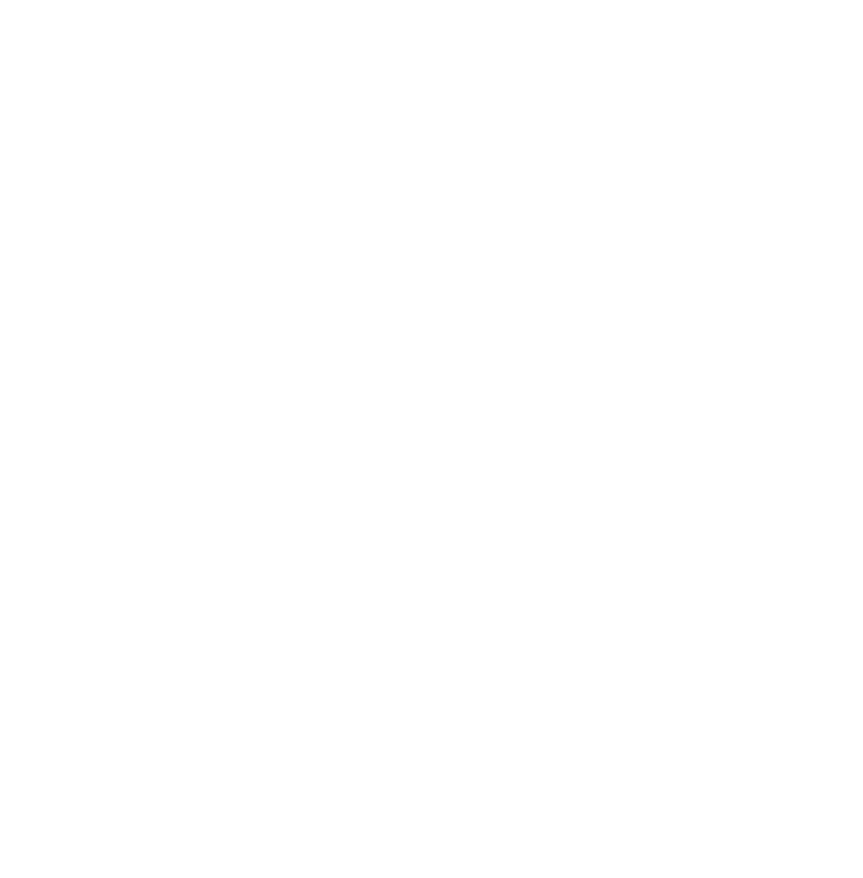
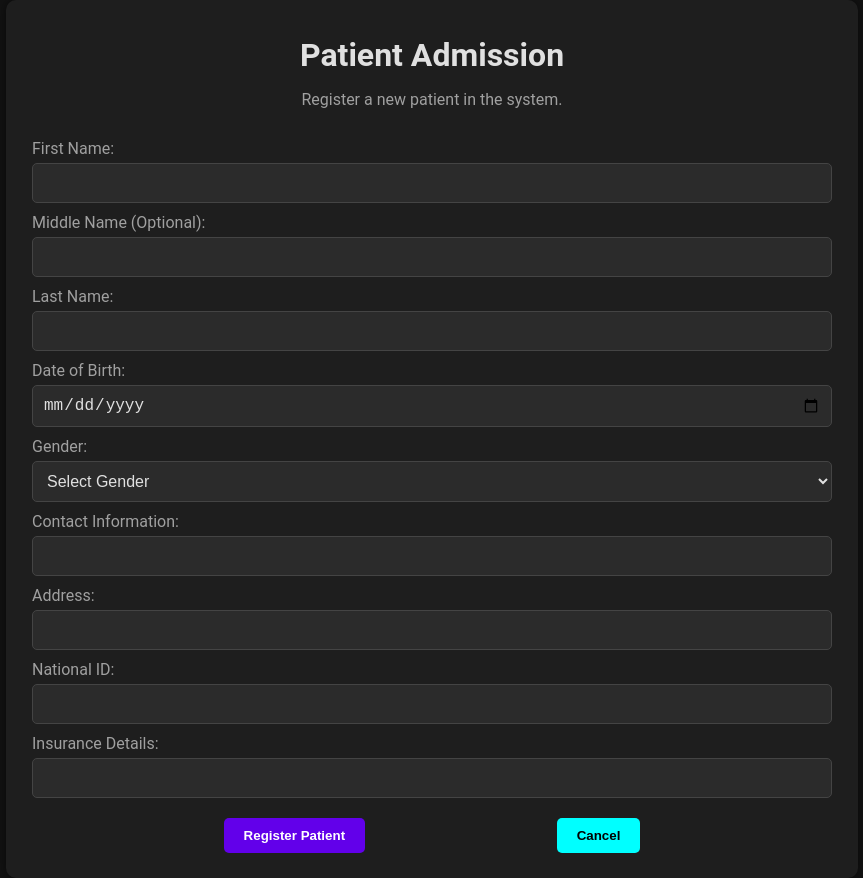
Before and after one commit to Sarpyildir/CS411Project2, a React (Create React App) app in the folder lhospital/: page /patient-admission in a window 1280 px wide. Before the commit this address had no page. Shown: the whole page, without its empty margins (208-1071 px from the left). Before the commit the page ends 800 px from the top, so only its background shows below. Built offline with nearby package versions, Linux system fonts and the light colour scheme.

Commit message:
Patient Admission Module

```diff
--- a/lhospital/src/App.js
+++ b/lhospital/src/App.js
@@ -4,6 +4,7 @@
 import RegisterPage from "./Pages/RegisterPage";
 import HomePage from "./Pages/HomePage";
 import VerificationPage from "./Pages/VerificationPage";
+import PatientAdmissionPage from "./Pages/PatientAdmissionPage";
 
 function App() {
 	return (
@@ -24,6 +25,10 @@
 				path="/verify"
 				element={<VerificationPage />}
 			/>
+			<Route
+				path="/patient-admission"
+				element={<PatientAdmissionPage />}
+			/>
 		</Routes>
 	);
 }
--- a/lhospital/src/Pages/HomePage.js
+++ b/lhospital/src/Pages/HomePage.js
@@ -1,4 +1,5 @@
 import React from "react";
+import { useNavigate } from "react-router-dom";
 
 const HomePage = () => {
 	const styles = {
@@ -51,6 +52,10 @@
 			color: "black",
 		},
 	};
+	const navigate = useNavigate();
+	const handlePatientAdmissionRedirection = () => {
+		navigate("/patient-admission");
+	};
 
 	return (
 		<div style={styles.body}>
@@ -64,8 +69,11 @@
 					</p>
 				</header>
 				<div>
-					<button style={{ ...styles.button, ...styles.btnPrimary }}>
-						Go to Dashboard
+					<button
+						style={{ ...styles.button, ...styles.btnPrimary }}
+						onClick={handlePatientAdmissionRedirection}
+					>
+						Patient Admission Module
 					</button>
 					<button
 						style={{ ...styles.button, ...styles.btnSecondary }}
--- /dev/null
+++ b/lhospital/src/Pages/PatientAdmissionPage.js
@@ -0,0 +1,309 @@
+import React, { useState } from "react";
+import { useNavigate } from "react-router-dom";
+
+const PatientAdmission = () => {
+	const styles = {
+		body: {
+			backgroundColor: "#121212",
+			margin: 0,
+			color: "#e0e0e0",
+			fontFamily: "'Roboto', sans-serif",
+			minHeight: "100vh",
+			display: "flex",
+			flexDirection: "column",
+			alignItems: "center",
+			justifyContent: "center",
+		},
+		container: {
+			width: "90%",
+			maxWidth: "800px",
+			backgroundColor: "#1e1e1e",
+			borderRadius: "10px",
+			padding: "2%",
+			boxShadow: "0 0 10px rgba(0, 0, 0, 0.5)",
+			textAlign: "center",
+		},
+		header: {
+			marginBottom: "20px",
+		},
+		title: {
+			fontSize: "2rem",
+			margin: "10px 0",
+		},
+		form: {
+			display: "flex",
+			flexDirection: "column",
+			alignItems: "center",
+		},
+		label: {
+			marginTop: "10px",
+			alignSelf: "flex-start",
+			color: "#a0a0a0",
+			fontSize: "1rem",
+		},
+		row: {
+			display: "flex",
+			justifyContent: "space-between",
+			width: "100%",
+		},
+		input: {
+			width: "48%",
+			padding: "10px",
+			marginTop: "5px",
+			borderRadius: "5px",
+			border: "1px solid #444",
+			backgroundColor: "#2b2b2b",
+			color: "#e0e0e0",
+			fontSize: "1rem",
+		},
+		fullWidthInput: {
+			width: "100%",
+			padding: "10px",
+			marginTop: "5px",
+			borderRadius: "5px",
+			border: "1px solid #444",
+			backgroundColor: "#2b2b2b",
+			color: "#e0e0e0",
+			fontSize: "1rem",
+			boxSizing: "border-box",
+		},
+		buttonRegister: {
+			padding: "10px 20px",
+			marginTop: "20px",
+			border: "none",
+			borderRadius: "5px",
+			cursor: "pointer",
+			backgroundColor: "#6200ea",
+			color: "white",
+			fontWeight: "bold",
+			transition: "background-color 0.3s ease",
+		},
+		buttonCancel: {
+			backgroundColor: "aqua",
+			color: "black",
+		},
+		buttonContainer: {
+			display: "flex",
+			width: "100%",
+			justifyContent: "space-evenly",
+		},
+	};
+
+	const [formData, setFormData] = useState({
+		firstName: "",
+		lastName: "",
+		dob: "",
+		gender: "",
+		contact: "",
+		address: "",
+		nationalID: "",
+		insurance: "",
+	});
+	const navigate = useNavigate();
+
+	const handleChange = (e) => {
+		const { name, value } = e.target;
+		setFormData((prevData) => ({
+			...prevData,
+			[name]: value,
+		}));
+	};
+
+	const handleSubmit = (e) => {
+		e.preventDefault();
+		console.log("Patient Data Submitted: ", formData);
+	};
+
+	const handleCancel = () => {
+		navigate("/home");
+	};
+
+	return (
+		<div style={styles.body}>
+			<div style={styles.container}>
+				<header style={styles.header}>
+					<h1 style={styles.title}>Patient Admission</h1>
+					<p style={{ color: "#a0a0a0" }}>
+						Register a new patient in the system.
+					</p>
+				</header>
+				<form
+					style={styles.form}
+					onSubmit={handleSubmit}
+				>
+					<label
+						style={styles.label}
+						htmlFor="firstName"
+					>
+						First Name:
+					</label>
+					<input
+						style={styles.fullWidthInput}
+						type="text"
+						id="firstName"
+						name="firstName"
+						value={formData.firstName}
+						onChange={handleChange}
+						required
+					/>
+					<label
+						style={styles.label}
+						htmlFor="middleName"
+					>
+						Middle Name (Optional):
+					</label>
+					<input
+						style={styles.fullWidthInput}
+						type="text"
+						id="middleName"
+						name="middleName"
+						value={formData.middleName}
+						onChange={handleChange}
+					/>
+
+					<label
+						style={styles.label}
+						htmlFor="lastName"
+					>
+						Last Name:
+					</label>
+					<input
+						style={styles.fullWidthInput}
+						type="text"
+						id="lastName"
+						name="lastName"
+						value={formData.lastName}
+						onChange={handleChange}
+						required
+					/>
+
+					<label
+						style={styles.label}
+						htmlFor="dob"
+					>
+						Date of Birth:
+					</label>
+					<input
+						style={styles.fullWidthInput}
+						type="date"
+						id="dob"
+						name="dob"
+						value={formData.dob}
+						onChange={handleChange}
+						required
+					/>
+
+					<label
+						style={styles.label}
+						htmlFor="gender"
+					>
+						Gender:
+					</label>
+					<select
+						style={styles.fullWidthInput}
+						id="gender"
+						name="gender"
+						value={formData.gender}
+						onChange={handleChange}
+						required
+					>
+						<option
+							value=""
+							disabled
+						>
+							Select Gender
+						</option>
+						<option value="Male">Male</option>
+						<option value="Female">Female</option>
+						<option value="Gender Fluid">Gender Fluid</option>
+						<option value="Attack Helicopter">
+							Attack Helicopter
+						</option>
+					</select>
+
+					<label
+						style={styles.label}
+						htmlFor="contact"
+					>
+						Contact Information:
+					</label>
+					<input
+						style={styles.fullWidthInput}
+						type="tel"
+						id="contact"
+						name="contact"
+						value={formData.contact}
+						onChange={handleChange}
+						required
+					/>
+
+					<label
+						style={styles.label}
+						htmlFor="address"
+					>
+						Address:
+					</label>
+					<input
+						style={styles.fullWidthInput}
+						type="text"
+						id="address"
+						name="address"
+						value={formData.address}
+						onChange={handleChange}
+						required
+					/>
+
+					<label
+						style={styles.label}
+						htmlFor="nationalID"
+					>
+						National ID:
+					</label>
+					<input
+						style={styles.fullWidthInput}
+						type="text"
+						id="nationalID"
+						name="nationalID"
+						value={formData.nationalID}
+						onChange={handleChange}
+						required
+					/>
+
+					<label
+						style={styles.label}
+						htmlFor="insurance"
+					>
+						Insurance Details:
+					</label>
+					<input
+						style={styles.fullWidthInput}
+						type="text"
+						id="insurance"
+						name="insurance"
+						value={formData.insurance}
+						onChange={handleChange}
+					/>
+					<div style={styles.buttonContainer}>
+						<button
+							type="submit"
+							style={styles.buttonRegister}
+						>
+							Register Patient
+						</button>
+						<button
+							style={{
+								...styles.buttonRegister,
+								...styles.buttonCancel,
+							}}
+							onClick={handleCancel}
+						>
+							Cancel
+						</button>
+					</div>
+				</form>
+			</div>
+		</div>
+	);
+};
+
+export default PatientAdmission;
```
